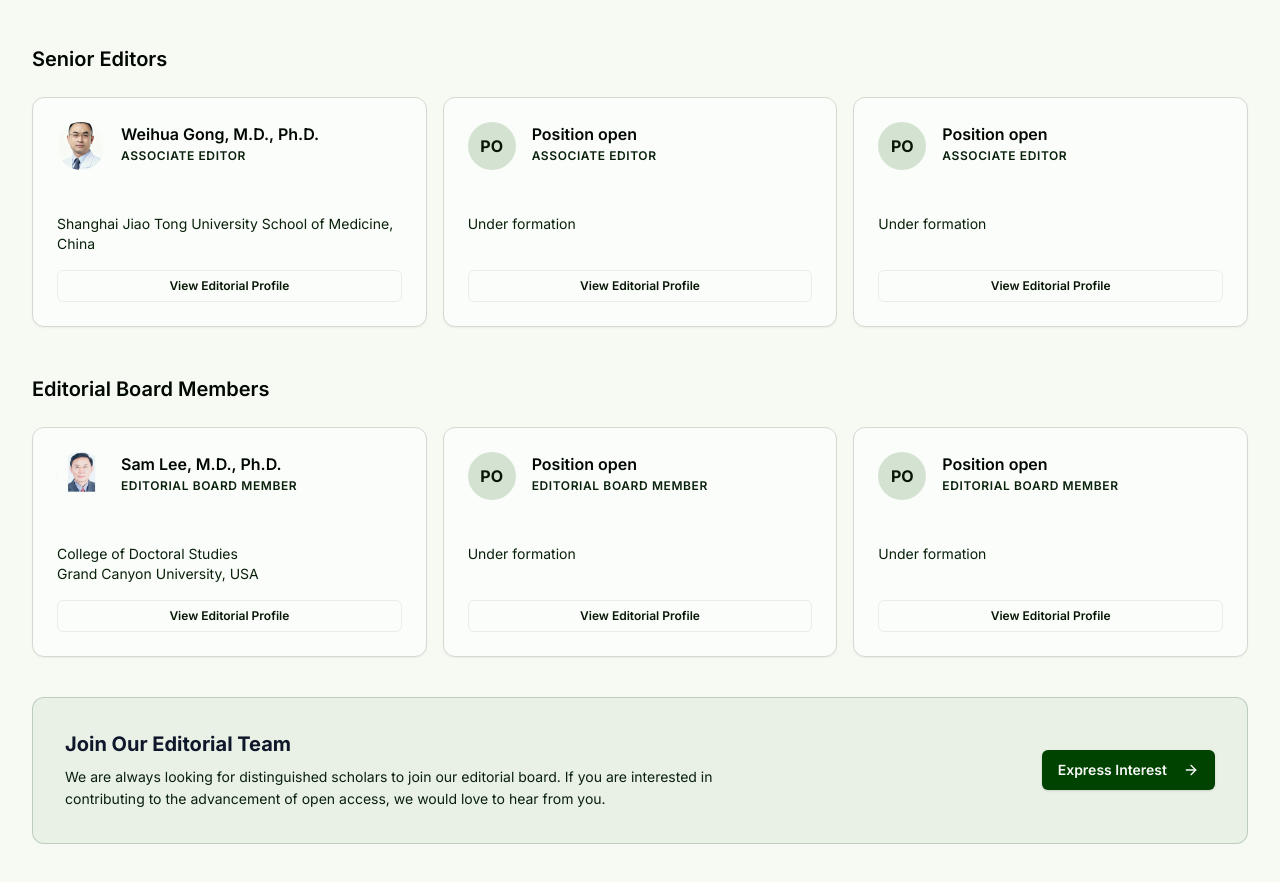
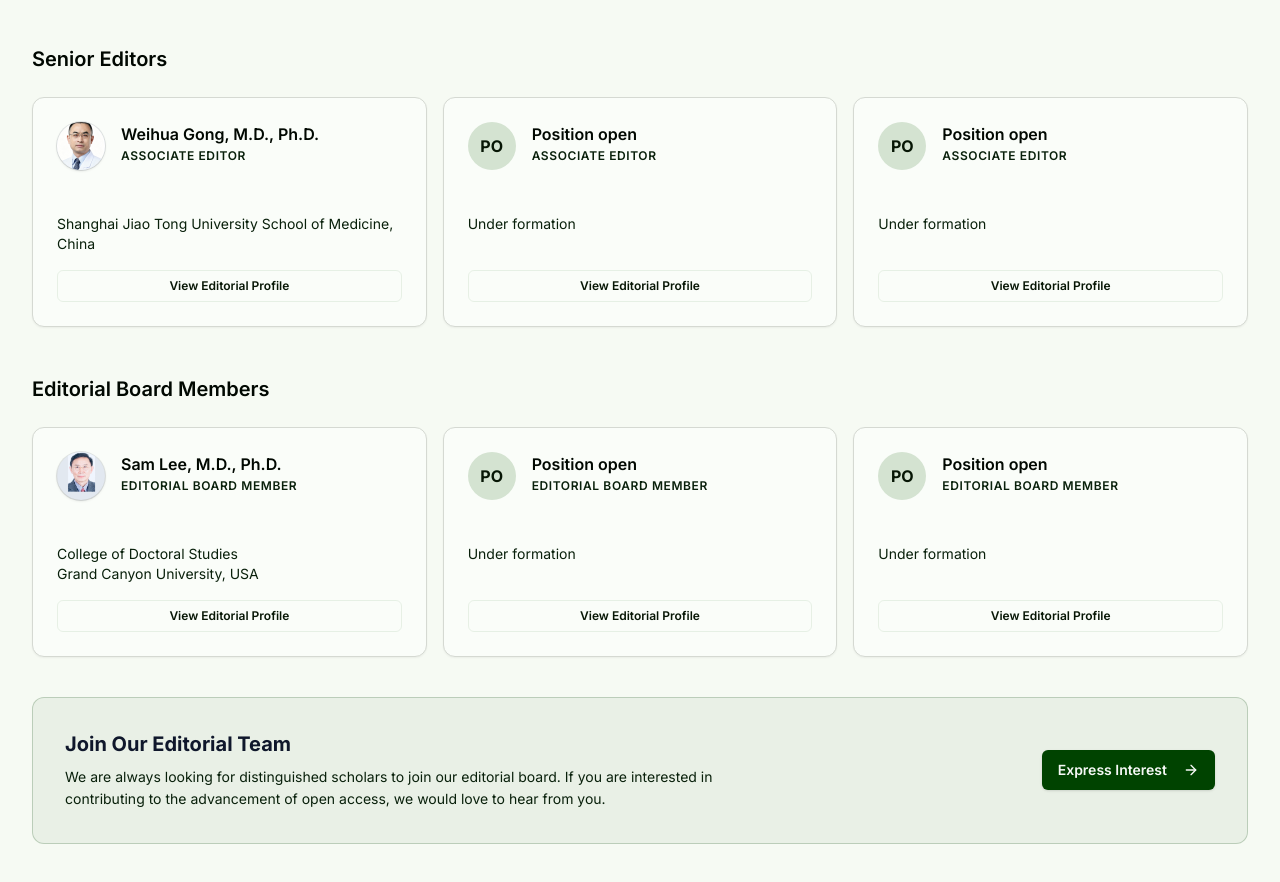
Before and after one commit to scholarlyopen-a11y/scholarlyopen, a Next.js app: page /journals/medicine in a window 1280 px wide. Shown: the part 2043-2925 px from the top of the page. Built offline with nearby package versions, Linux system fonts and the light colour scheme.

Commit message:
Use transparent PNG for Sam Lee and apply uniform slate background color to editor profiles

```diff
--- a/app/editors/[slug]/page.tsx
+++ b/app/editors/[slug]/page.tsx
@@ -164,7 +164,7 @@ export default async function EditorProfilePage({ params }: EditorPageProps) {
                     <img
                       src={editor.imageUrl}
                       alt={editor.name}
-                      className="relative h-32 w-32 rounded-full object-cover object-center mix-blend-multiply dark:mix-blend-normal bg-white"
+                      className="relative h-32 w-32 rounded-full object-cover object-center bg-slate-200 dark:bg-slate-800 ring-1 ring-slate-900/10 shadow-sm"
                     />
                   ) : (
                     <div className="relative h-32 w-32 rounded-full bg-secondary text-secondary-foreground font-bold flex items-center justify-center text-4xl shadow-inner">
--- a/components/journal-editorial-board.tsx
+++ b/components/journal-editorial-board.tsx
@@ -56,7 +56,7 @@ function EditorCard({ editor, featured = false }: { editor: EditorMember; featur
             <img
               src={editor.imageUrl}
               alt={editor.name}
-              className="h-12 w-12 rounded-full object-cover object-center shrink-0 mix-blend-multiply dark:mix-blend-normal bg-white"
+              className="h-12 w-12 rounded-full object-cover object-center shrink-0 bg-slate-200 dark:bg-slate-800 ring-1 ring-slate-900/10 shadow-sm"
             />
           ) : (
             <div className="h-12 w-12 rounded-full flex items-center justify-center shrink-0 bg-secondary text-secondary-foreground font-bold">
@@ -90,7 +90,7 @@ function EditorCard({ editor, featured = false }: { editor: EditorMember; featur
                   <img
                     src={editor.imageUrl}
                     alt={editor.name}
-                    className="h-14 w-14 rounded-full object-cover object-center shrink-0 mix-blend-multiply dark:mix-blend-normal bg-white"
+                    className="h-14 w-14 rounded-full object-cover object-center shrink-0 bg-slate-200 dark:bg-slate-800 ring-1 ring-slate-900/10 shadow-sm"
                   />
                 ) : (
                   <div className="h-14 w-14 rounded-full flex items-center justify-center shrink-0 bg-secondary text-secondary-foreground font-bold">
@@ -207,7 +207,7 @@ function BoardMemberRow({ editor }: { editor: EditorMember }) {
             <img
               src={editor.imageUrl}
               alt={editor.name}
-              className="h-10 w-10 rounded-full object-cover object-center shrink-0 mix-blend-multiply dark:mix-blend-normal bg-white"
+              className="h-10 w-10 rounded-full object-cover object-center shrink-0 bg-slate-200 dark:bg-slate-800 ring-1 ring-slate-900/10 shadow-sm"
             />
           ) : (
             <div className="h-10 w-10 rounded-full bg-secondary text-secondary-foreground flex items-center justify-center shrink-0 font-bold">
@@ -229,7 +229,7 @@ function BoardMemberRow({ editor }: { editor: EditorMember }) {
               <img
                 src={editor.imageUrl}
                 alt={editor.name}
-                className="h-14 w-14 rounded-full object-cover object-center shrink-0 mix-blend-multiply dark:mix-blend-normal bg-white"
+                className="h-14 w-14 rounded-full object-cover object-center shrink-0 bg-slate-200 dark:bg-slate-800 ring-1 ring-slate-900/10 shadow-sm"
               />
             ) : (
               <div className="h-14 w-14 rounded-full flex items-center justify-center shrink-0 bg-secondary text-secondary-foreground font-bold">
--- a/lib/data/editors.ts
+++ b/lib/data/editors.ts
@@ -248,7 +248,7 @@ With over two decades of clinical and research experience, Dr. Gong has establis
     specialization: "Healthcare Administration, Operations and Management; Health Services Research; Medicine & Evidence-Based Medicine",
     email: "editor.med@scholarlyopen.org",
     orcid: "0009-0009-6801-4031",
-    imageUrl: "/images/editors/sam-lee.png",
+    imageUrl: "/images/editors/sam-lee-transparent.png",
     assignedSections: [
       "Healthcare Administration & Quality",
       "Evidence-Based Medicine",
```
